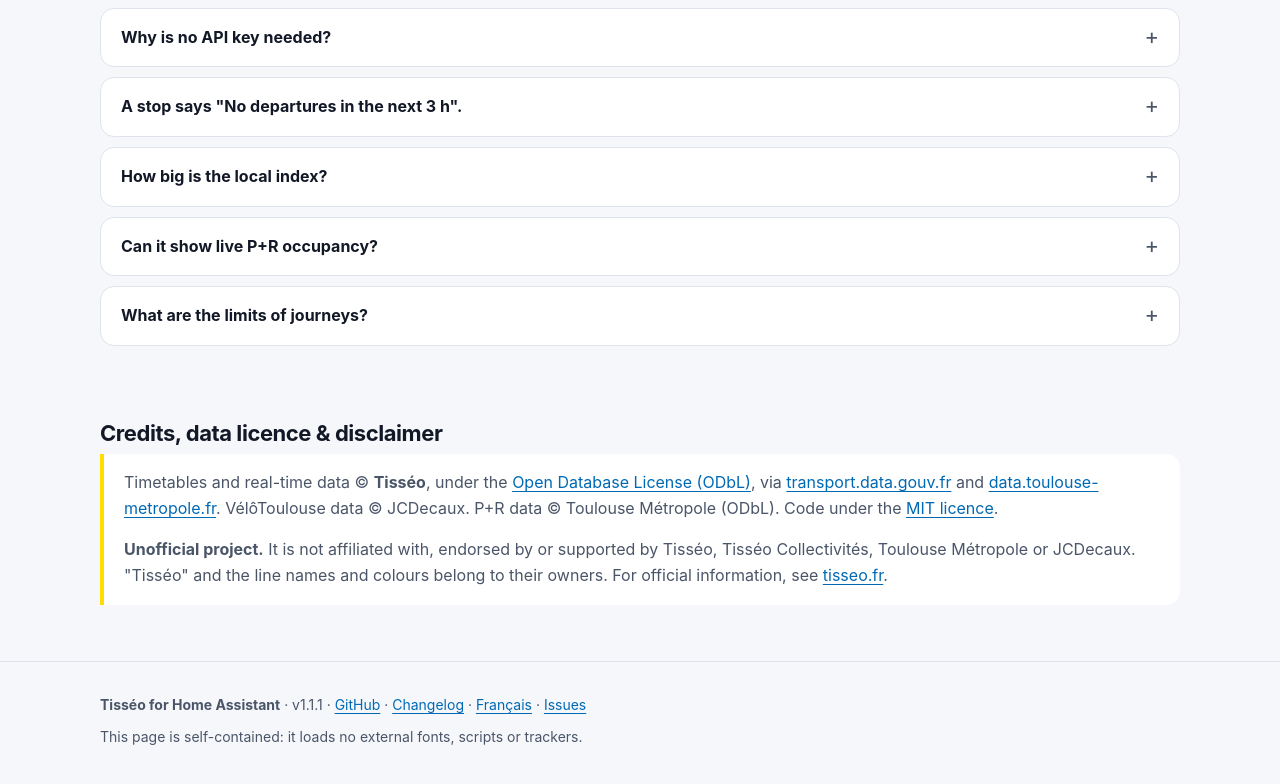
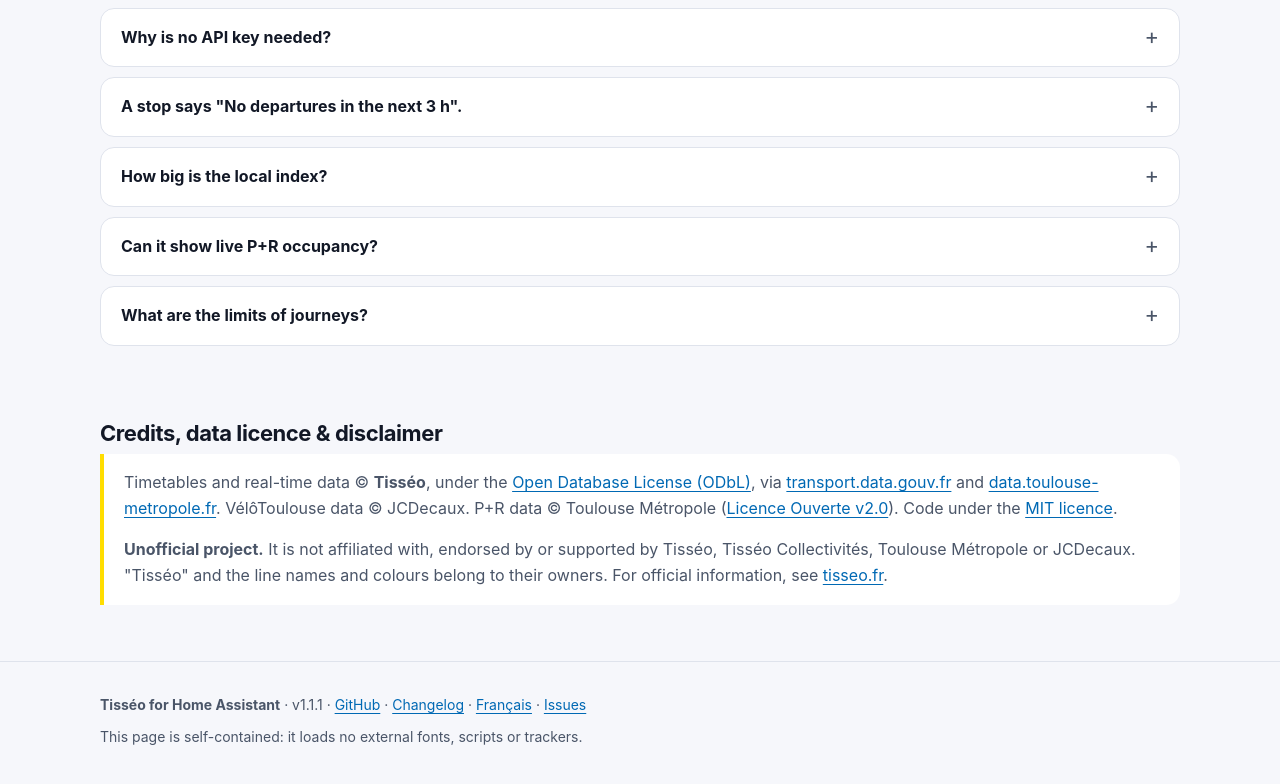
Before and after one commit to TurbulenceDeterministe/tisseo-ha, a plain HTML site: page docs/index.html in a window 1280 px wide. Shown: the part 6304-7088 px from the top of the page. Drawn offline with Linux system fonts and the light colour scheme.

Commit message:
License: plain MIT text so GitHub/HACS detect it (SPDX MIT); data notices moved to NOTICE.md, P+R licence corrected to Licence Ouverte v2.0

```diff
--- a/docs/index.html
+++ b/docs/index.html
@@ -338,7 +338,7 @@
   <div class="wrap">
     <h2 id="l-h" style="font-size:22px">Credits, data licence &amp; disclaimer</h2>
     <div class="note">
-      <p style="margin-top:0">Timetables and real-time data © <b>Tisséo</b>, under the <a href="https://opendatacommons.org/licenses/odbl/1-0/">Open Database License (ODbL)</a>, via <a href="https://transport.data.gouv.fr/">transport.data.gouv.fr</a> and <a href="https://data.toulouse-metropole.fr/">data.toulouse-metropole.fr</a>. VélôToulouse data © JCDecaux. P+R data © Toulouse Métropole (ODbL). Code under the <a href="https://github.com/TurbulenceDeterministe/tisseo-ha/blob/main/LICENSE">MIT licence</a>.</p>
+      <p style="margin-top:0">Timetables and real-time data © <b>Tisséo</b>, under the <a href="https://opendatacommons.org/licenses/odbl/1-0/">Open Database License (ODbL)</a>, via <a href="https://transport.data.gouv.fr/">transport.data.gouv.fr</a> and <a href="https://data.toulouse-metropole.fr/">data.toulouse-metropole.fr</a>. VélôToulouse data © JCDecaux. P+R data © Toulouse Métropole (<a href="https://www.etalab.gouv.fr/licence-ouverte-open-licence/">Licence Ouverte v2.0</a>). Code under the <a href="https://github.com/TurbulenceDeterministe/tisseo-ha/blob/main/LICENSE">MIT licence</a>.</p>
       <p style="margin-bottom:0"><b>Unofficial project.</b> It is not affiliated with, endorsed by or supported by Tisséo, Tisséo Collectivités, Toulouse Métropole or JCDecaux. "Tisséo" and the line names and colours belong to their owners. For official information, see <a href="https://www.tisseo.fr/">tisseo.fr</a>.</p>
     </div>
   </div>
```
Also changed, not shown: 4 other files.
